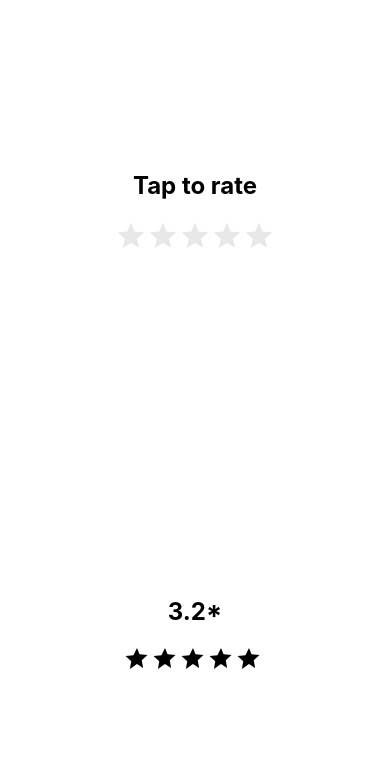
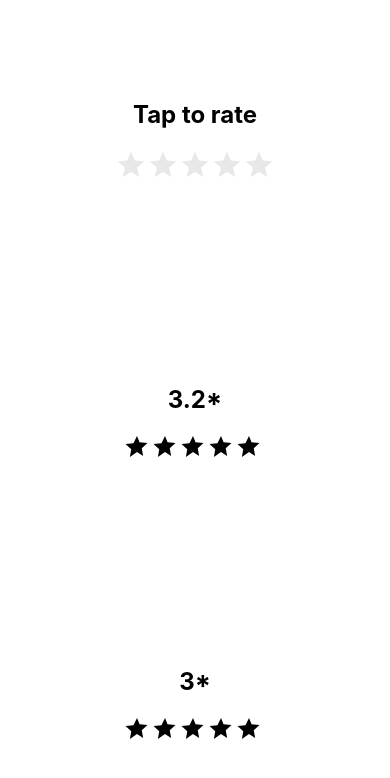
Before and after one commit to Emily81926/rating_star, a React Native app: screen / in a window 390 px wide. Shown: the top 778 px of the page. Built offline with nearby package versions, Linux system fonts and the light colour scheme.

Commit message:
readonly property

```diff
--- a/App.tsx
+++ b/App.tsx
@@ -2,12 +2,18 @@ import { StyleSheet, View } from "react-native";
 import Star from "./Star";
 import RatingStar from "./RatingStar";
 import HalfStar from "./HalfStar";
+import { useState } from "react";
 
 export default function App() {
+  const [rating, setRating] = useState(3);
+
+  console.log("🚀 ~ file: App.tsx:9 ~ App ~ rating:", rating);
+
   return (
     <View style={styles.container}>
       <Star />
       <RatingStar rating={3.2} />
+      <RatingStar rating={rating} readOnly={false} onChange={setRating} />
     </View>
   );
 }
--- a/HalfStar.tsx
+++ b/HalfStar.tsx
@@ -7,7 +7,7 @@ import Svg, {
   G,
   Path,
 } from "react-native-svg";
-
+import { TouchableWithoutFeedback } from "react-native";
 
 interface HalfStarProps extends SvgProps {
   isEmpty: boolean;
@@ -32,6 +32,7 @@ const HalfStar = (props: HalfStarProps) => {
     : color;
 
   return (
+    <TouchableWithoutFeedback>
       <Svg width={24} height={24} viewBox="0 0 24 24" {...props}>
         <Defs>
           <LinearGradient id="a">
@@ -45,6 +46,7 @@ const HalfStar = (props: HalfStarProps) => {
           <Path d="M12 2l-3.547 7.192-7.953.846 5.744 5.238-1.361 7.724L12 18.013l6.117 3.987-1.361-7.724 5.744-5.238-7.953-.846z" />
         </G>
       </Svg>
+    </TouchableWithoutFeedback>
   );
 };
 
--- a/RatingStar.tsx
+++ b/RatingStar.tsx
@@ -1,29 +1,45 @@
-import React from "react";
-import { StyleSheet, Text, View, SafeAreaView } from "react-native";
+import React, { useEffect, useState } from "react";
+import { StyleSheet, Text, View, SafeAreaView, Pressable } from "react-native";
 import HalfStar from "./HalfStar";
 
 interface StarProps {
   rating: number;
+  readOnly?: boolean;
+  onChange?: (rating: number) => void;
 }
 
-export default function RatingStar({ rating }: StarProps) {
+export default function RatingStar({
+  rating,
+  onChange,
+  readOnly = true,
+}: StarProps) {
+  const [options, setOptions] = useState<number[]>([]);
+
+  console.log("🚀 ~ file: RatingStar.tsx:17 ~ options:", options);
+
+  useEffect(() => {
+    setOptions(createOptions(rating));
+  }, [rating]);
+
+  function createOptions(rating: number): number[] {
     let remain = rating;
 
-  const options = new Array(5).fill(undefined).map(() => {
-    // console.log(remain);
+    return new Array(5).fill(undefined).map((_, index) => {
+      console.log(index, remain);
 
-    if (remain < 0) {
+      if (remain <= 0) {
         return 0;
       }
 
       remain -= 1;
 
-    if (remain > 0) {
+      if (remain >= 0) {
         return 1;
       }
 
       return 0.5;
     });
+  }
 
   //   console.log(options);
 
@@ -36,12 +52,24 @@ export default function RatingStar({ rating }: StarProps) {
         <View style={styles.stars}>
           {options.map((value, index) => {
             return (
+              <Pressable
+                key={index}
+                onPress={
+                  readOnly
+                    ? undefined
+                    : () => {
+                        if (onChange) {
+                          onChange(index + 1);
+                        }
+                      }
+                }
+              >
                 <HalfStar
-                key={index}
                   style={styles.star}
                   isEmpty={value === 0}
-                isHalf={value === 0.5}
+                  // isHalf={value === 0.5}
                 />
+              </Pressable>
             );
           })}
         </View>
```
Lines whose indentation alone changed are shown as unchanged.
